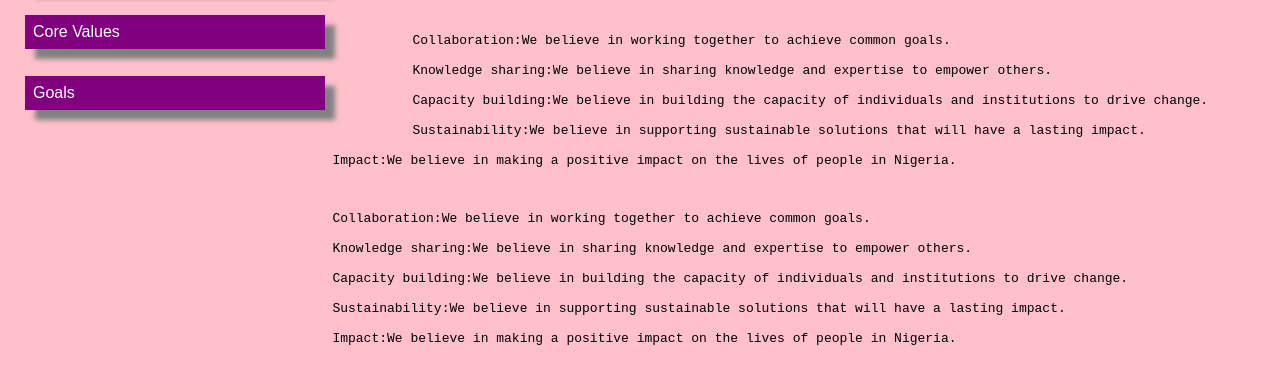
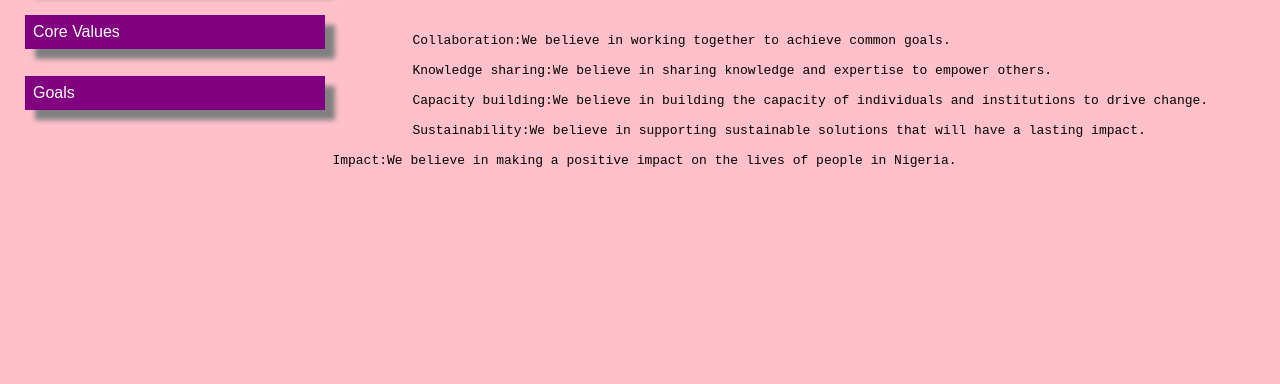
Before and after one commit to Giwa15/partnership-page, a plain HTML site: page page2.html in a window 1280 px wide. Shown: the part 132-516 px from the top of the page. Drawn offline with Linux system fonts and the light colour scheme.

Commit message:
deleted some lines.

```diff
--- a/page2.html
+++ b/page2.html
@@ -29,18 +29,7 @@
         Impact:We believe in making a positive impact on the lives of people in Nigeria.
 
         </pre>
-        <pre>
-        Collaboration:We believe in working together to achieve common goals.
 
-        Knowledge sharing:We believe in sharing knowledge and expertise to empower others.
-
-        Capacity building:We believe in building the capacity of individuals and institutions to drive change.
-
-        Sustainability:We believe in supporting sustainable solutions that will have a lasting impact.
-
-        Impact:We believe in making a positive impact on the lives of people in Nigeria.
-
-        </pre>
     </div>
 </body>
 </html>
```
